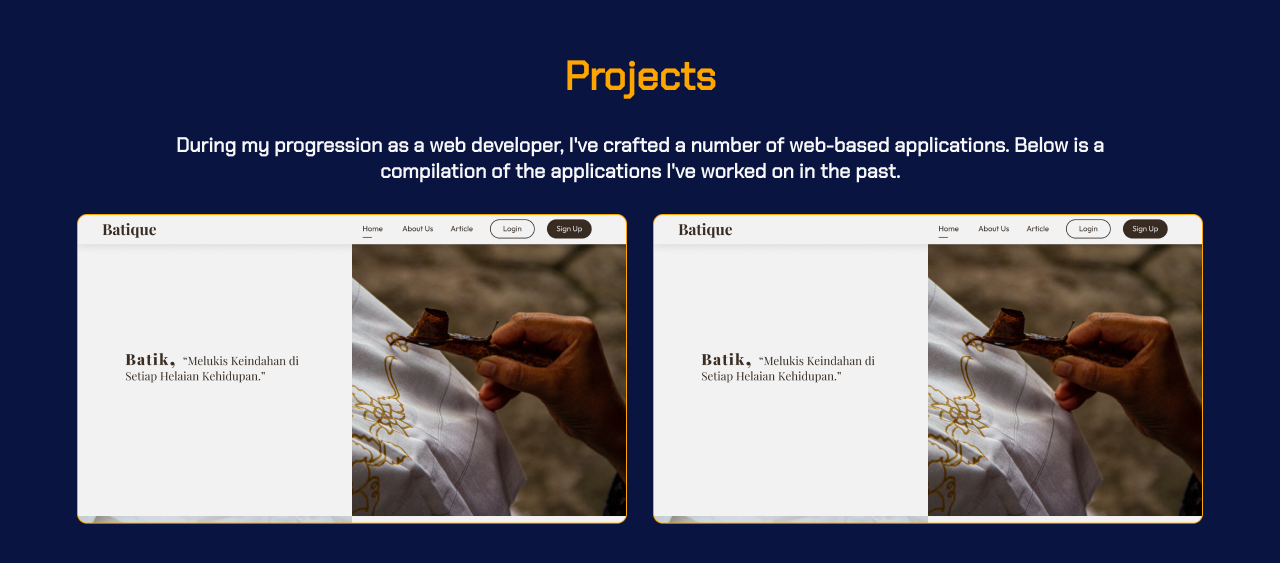
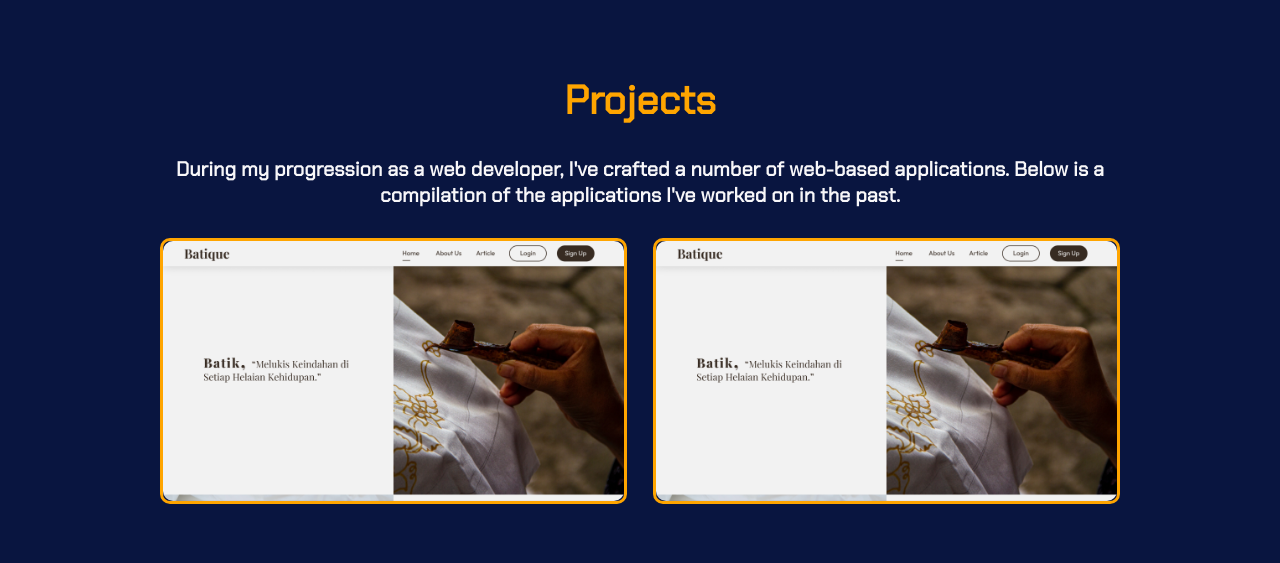
Before and after one commit to calvindany/Portofolio-2023, a React (Vite) app: page / in a window 1280 px wide. Shown: the part 2511-3074 px from the top of the page. Built offline with nearby package versions, Linux system fonts and the light colour scheme.

Commit message:
Adding image overlay component on projects section

```diff
--- a/src/assets/css/Home.css
+++ b/src/assets/css/Home.css
@@ -77,15 +77,55 @@
 }
 
 .image-project {
-  position: relative;
+    position: relative;
+    border-radius: 10px;
+    display: flex;
+    flex-direction: column;
+    align-items: center;
+    justify-content: center;
+    border: solid var(--third-color);
+    background-color: transparent;
+    width: 40vw;
 }
 
-.image-project:hover::after {
-  content: "";
-  background-color: black;
-  opacity: 20%;
-  position: fixed;
-  top: 0;
-  left: 0;
-  z-index: 2;
+.image-project img{
+    max-width: 100%;
+    border-radius: 10px;
 }
+
+.overlay {
+    width: 100%;
+    height: 100%;
+    position: absolute;
+    top: 0;
+    left: 0;
+    z-index: 1;
+    opacity: 0;
+    display: flex;
+    align-items: center;
+    justify-content: center;
+    transition: ease .2s;
+}
+
+.overlay::after {
+    content: '';
+    background-color: black;
+    width: 100%;
+    height: 100%;
+    left: 0;
+    top: 0;
+    position: absolute;
+    border-radius: 10px;
+    opacity: 0.7;
+    z-index: -1;
+    transition: ease .2s;
+}
+
+
+.overlay:hover{
+    opacity: 1;
+}
+
+.overlay h1 {
+    color: var(--secondary-color);
+}
--- /dev/null
+++ b/src/components/ImageOverlay.jsx
@@ -0,0 +1,11 @@
+export default function ImageOverlay() {
+  return (
+    <>
+      <div className="overlay">
+        <div className="content">
+          <h1>Rozeline</h1>
+        </div>
+      </div>
+    </>
+  );
+}
--- a/src/components/ImageProject.jsx
+++ b/src/components/ImageProject.jsx
@@ -1,9 +1,12 @@
 import "../assets/css/Home.css";
+import "../assets/css/Root.css";
+import ImageOverlay from "./ImageOverlay";
 export default function ImageProject({ image, name }) {
   return (
     <>
       <div className="image-project">
         <img src={image} alt="" />
+        <ImageOverlay />
       </div>
     </>
   );
--- a/src/pages/Home.jsx
+++ b/src/pages/Home.jsx
@@ -131,6 +131,7 @@ export default function Home() {
           </div>
         </div>
       </section>
+
       <section className="container tech-stack">
         <h1 className="display-1 highlight">Technology Stack</h1>
         <h4 className="display-3">
@@ -144,6 +145,7 @@ export default function Home() {
           ))}
         </div>
       </section>
+
       <section className="container experiences">
         <h1 className="display-1 highlight">Experiences</h1>
         <h4 className="display-3">
@@ -163,6 +165,7 @@ export default function Home() {
           ))}
         </div>
       </section>
+
       <section className="container projects">
         <h1 className="display-1 highlight">Projects</h1>
         <h4 className="display-3">
```
Also changed, not shown: src/assets/img/batique.png.
